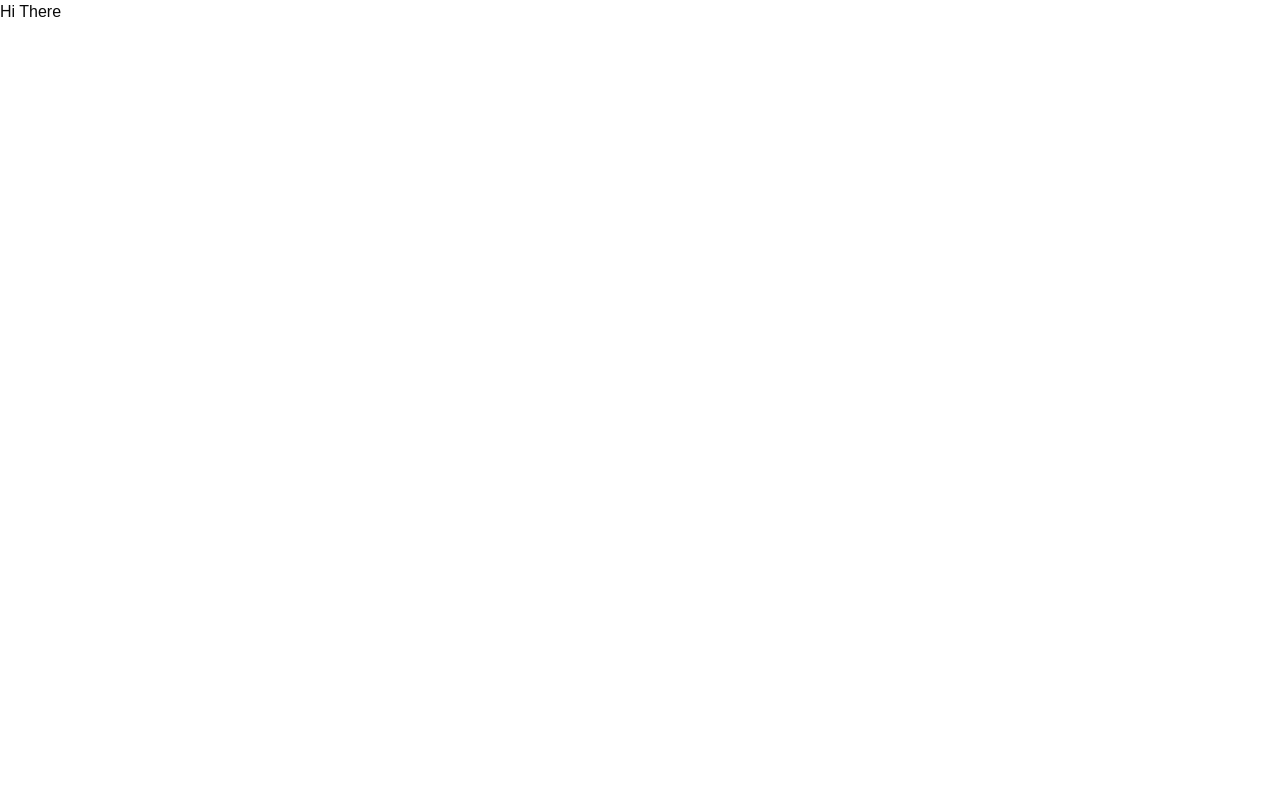
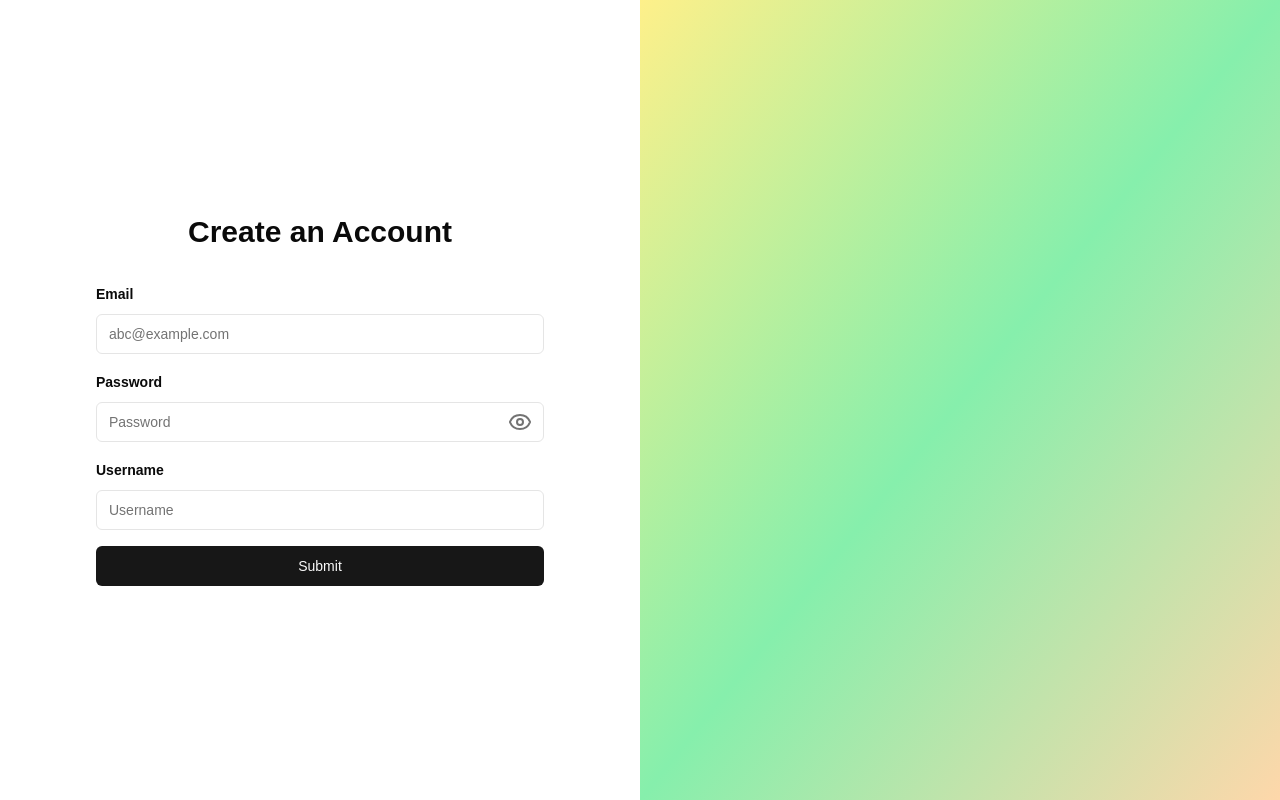
Before and after one commit to Prathamesh0222/cohort-journey, a Next.js app in the folder Assignments/to-do-list/: page /sign-up in a window 1280 px wide. Built offline with nearby package versions, Linux system fonts and the light colour scheme.

Commit message:
Add Label component for form input labels

```diff
--- a/Assignments/to-do-list/app/(auth)/sign-in/page.tsx
+++ b/Assignments/to-do-list/app/(auth)/sign-in/page.tsx
@@ -6,6 +6,7 @@ import Link from "next/link";
 import { signIn } from "next-auth/react";
 import { ChangeEvent, useState } from "react";
 import { useRouter } from "next/navigation";
+import { Label } from "@/components/ui/label";
 
 const SignIn = () => {
   const [inputs, setInputs] = useState({
@@ -22,7 +23,7 @@ const SignIn = () => {
     });
 
     if (!res) {
-      throw new Error("Blah Blah Blah");
+      throw new Error("Invalid data");
     } else {
       router.push("/dashboard");
     }
@@ -35,12 +36,14 @@ const SignIn = () => {
 
   return (
     <div>
+      <Label>Email</Label>
       <Input
         value={inputs.email}
         onChange={handleInputChange}
         type="text"
         placeholder="abc@example.com"
       />
+      <Label>Password</Label>
       <Input
         value={inputs.password}
         onChange={handleInputChange}
--- a/Assignments/to-do-list/app/(auth)/sign-up/page.tsx
+++ b/Assignments/to-do-list/app/(auth)/sign-up/page.tsx
@@ -1,5 +1,114 @@
+"use client";
+import { Button } from "@/components/ui/button";
+import { Input } from "@/components/ui/input";
+import { ChangeEvent, useState } from "react";
+import { useRouter } from "next/navigation";
+import { SignUpInput, signUpSchema } from "@/lib/auth-validation";
+import { EyeClosed, EyeIcon } from "lucide-react";
+import { Label } from "@/components/ui/label";
+
 const SignUp = () => {
-  return <div>Hi There</div>;
+  const [inputs, setInputs] = useState<SignUpInput>({
+    email: "",
+    username: "",
+    password: "",
+  });
+  const [isVisible, setIsVisible] = useState(false);
+  const router = useRouter();
+
+  const handleSubmit = async () => {
+    const result = signUpSchema.parse(inputs);
+    const res = await fetch("api/register", {
+      method: "POST",
+      headers: {
+        "Content-Type": "application/json",
+      },
+      body: JSON.stringify(result),
+    });
+    if (!res.ok) {
+      const errorData = await res.json();
+      throw new Error(errorData.message || "Error registering user");
+    }
+    router.push("/dashboard");
+  };
+
+  const handleShowPassword = () => {
+    setIsVisible(!isVisible);
+  };
+  const handleChange = (e: ChangeEvent<HTMLInputElement>) => {
+    const { name, value } = e.target;
+    setInputs((prev) => ({
+      ...prev,
+      [name]: value,
+    }));
+  };
+
+  return (
+    <div className="min-h-screen grid grid-cols-1 md:grid-cols-2">
+      <div className="flex items-center justify-center p-6 bg-background">
+        <div className="w-full max-w-md space-y-8">
+          <Label className="flex justify-center text-3xl font-bold">
+            Create an Account
+          </Label>
+          <div className="mt-4">
+            <div className="mb-2">
+              <Label className="font-semibold text-sm">Email</Label>
+            </div>
+            <Input
+              name="email"
+              value={inputs.email}
+              onChange={handleChange}
+              placeholder="abc@example.com"
+              type="text"
+            />
+            <div className="mt-4">
+              <div className="mb-2">
+                <Label className="font-semibold text-sm">Password</Label>
+              </div>
+              <div className="relative">
+                <Input
+                  name="password"
+                  value={inputs.password}
+                  onChange={handleChange}
+                  placeholder="Password"
+                  type={isVisible ? "text" : "password"}
+                />
+                {isVisible ? (
+                  <EyeClosed
+                    className="absolute right-3 top-2 cursor-pointer text-muted-foreground hover:text-black"
+                    onClick={handleShowPassword}
+                  />
+                ) : (
+                  <EyeIcon
+                    className="absolute right-3 top-2 cursor-pointer text-muted-foreground hover:text-black"
+                    onClick={handleShowPassword}
+                  />
+                )}
+              </div>
+            </div>
+            <div className="mt-4">
+              <div className="mb-2">
+                <Label className="font-semibold text-sm">Username</Label>
+              </div>
+              <Input
+                name="username"
+                value={inputs.username}
+                onChange={handleChange}
+                placeholder="Username"
+                type="text"
+              />
+            </div>
+            <div className="mt-4">
+              <Button className="w-full" onClick={handleSubmit}>
+                Submit
+              </Button>
+            </div>
+          </div>
+        </div>
+      </div>
+      <div className="hidden md:block bg-gradient-to-br from-yellow-200 via-green-300 to-orange-200"></div>
+    </div>
+  );
 };
 
 export default SignUp;
--- /dev/null
+++ b/Assignments/to-do-list/app/dashboard/page.tsx
@@ -0,0 +1,24 @@
+"use client";
+
+import { useSession } from "next-auth/react";
+
+const Dashboard = () => {
+  const session = useSession();
+
+  if (!session) {
+    return <div>Unauthorized</div>;
+  }
+
+  console.log("Session data", session);
+
+  return (
+    <div>
+      <h1>Dashboard</h1>
+      <p>ID: {session.data?.user.id}</p>
+      <p>Email: {session.data?.user.email}</p>
+      <p>Username: {session.data?.user.username}</p>
+    </div>
+  );
+};
+
+export default Dashboard;
--- /dev/null
+++ b/Assignments/to-do-list/components/ui/label.tsx
@@ -0,0 +1,26 @@
+"use client"
+
+import * as React from "react"
+import * as LabelPrimitive from "@radix-ui/react-label"
+import { cva, type VariantProps } from "class-variance-authority"
+
+import { cn } from "@/lib/utils"
+
+const labelVariants = cva(
+  "text-sm font-medium leading-none peer-disabled:cursor-not-allowed peer-disabled:opacity-70"
+)
+
+const Label = React.forwardRef<
+  React.ElementRef<typeof LabelPrimitive.Root>,
+  React.ComponentPropsWithoutRef<typeof LabelPrimitive.Root> &
+    VariantProps<typeof labelVariants>
+>(({ className, ...props }, ref) => (
+  <LabelPrimitive.Root
+    ref={ref}
+    className={cn(labelVariants(), className)}
+    {...props}
+  />
+))
+Label.displayName = LabelPrimitive.Root.displayName
+
+export { Label }
```
